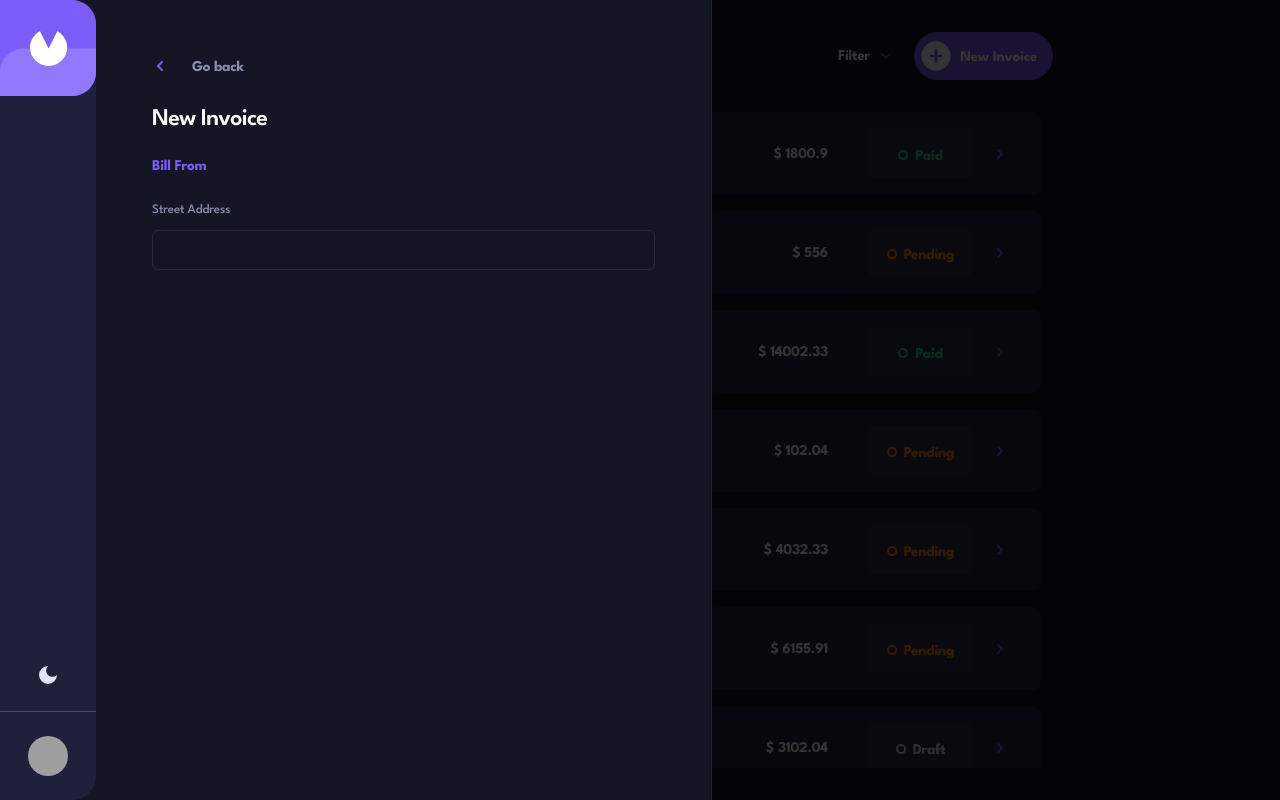
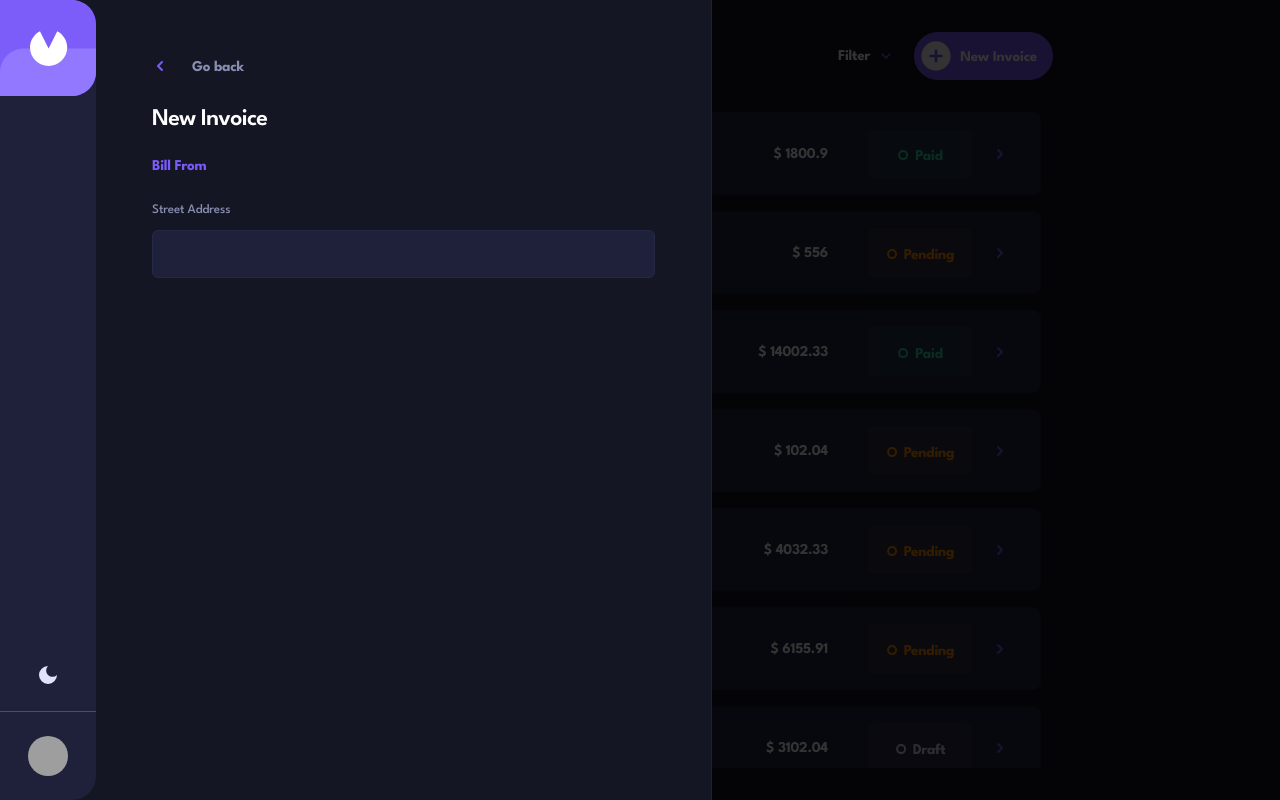
Before and after one commit to dev-anurag-singh/invoice-manager, a Next.js app: page /invoices in a window 1280 px wide. Both pictures are taken after a click on the button "New Invoice". Built offline with nearby package versions, Linux system fonts and the light colour scheme; grey boxes are pictures that could not be loaded.

Commit message:
updated input component

```diff
--- a/src/components/ui/input.tsx
+++ b/src/components/ui/input.tsx
@@ -1,6 +1,6 @@
-import * as React from "react"
+import * as React from 'react';
 
-import { cn } from "@/lib/utils"
+import { cn } from '@/lib/utils';
 
 export interface InputProps
   extends React.InputHTMLAttributes<HTMLInputElement> {}
@@ -11,15 +11,15 @@ const Input = React.forwardRef<HTMLInputElement, InputProps>(
       <input
         type={type}
         className={cn(
-          "flex h-10 w-full rounded-md border border-input bg-background px-3 py-2 text-sm ring-offset-background file:border-0 file:bg-transparent file:text-sm file:font-medium placeholder:text-muted-foreground focus-visible:outline-none focus-visible:ring-2 focus-visible:ring-ring focus-visible:ring-offset-2 disabled:cursor-not-allowed disabled:opacity-50",
+          'flex h-12 w-full caret-primary rounded-md border border-input transition-colors focus:border-primary bg-muted px-5 py-2 text-sm file:border-0 file:bg-transparent file:text-sm file:font-medium placeholder:text-muted-foreground focus-visible:outline-none disabled:cursor-not-allowed disabled:opacity-50',
           className
         )}
         ref={ref}
         {...props}
       />
-    )
+    );
   }
-)
-Input.displayName = "Input"
+);
+Input.displayName = 'Input';
 
-export { Input }
+export { Input };
```
